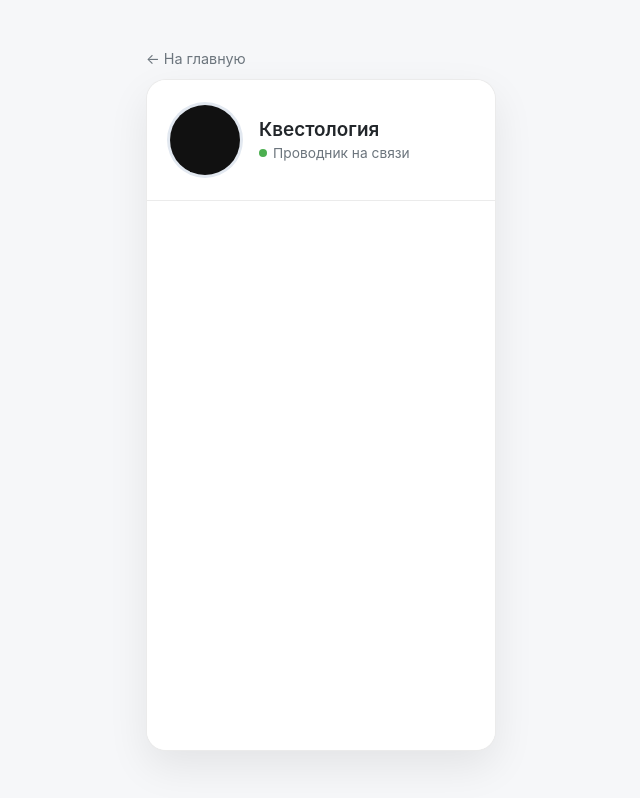
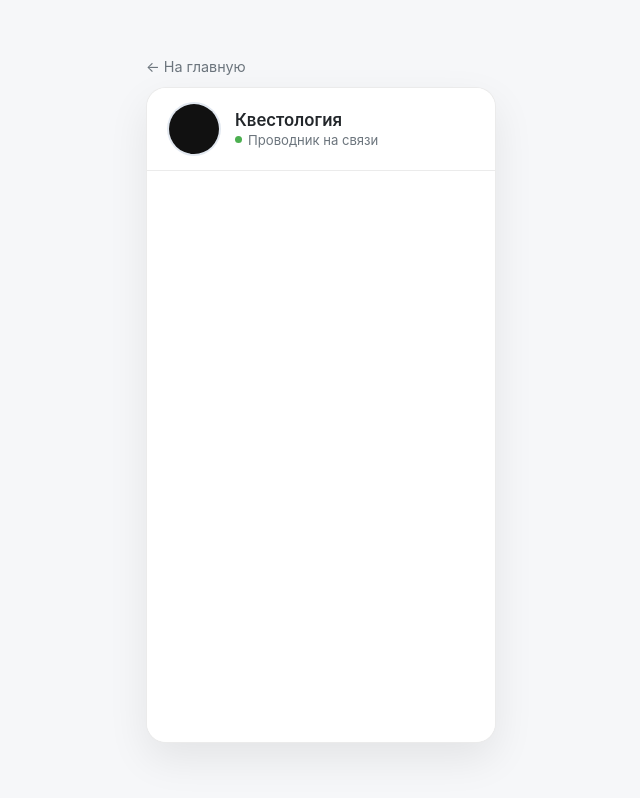
Before and after one commit to e24lena71-ux/kvestologiya, a plain HTML site: page chat.html in a window 1280 px wide. Shown: the whole page, without its empty margins (319-959 px from the left). Drawn offline with Linux system fonts and the light colour scheme; grey boxes are pictures that could not be loaded.

Commit message:
Update chat.html

```diff
--- a/chat.html
+++ b/chat.html
@@ -33,8 +33,8 @@
     }
 
     .top-nav {
-      width: 350px;
-      max-width: 100%;
+      width: 100%;
+      max-width: 350px;
       display: flex;
       justify-content: flex-start;
       margin-bottom: 12px;
@@ -52,11 +52,11 @@
     }
 
     .chat-card {
-      width: 350px;
-      max-width: 100%;
-      height: 84vh;
-      max-height: 740px;
-      min-height: 540px;
+      width: 100%;
+      max-width: 350px;
+      height: 82vh;
+      max-height: 760px;
+      min-height: 520px;
       background: var(--card-bg);
       border-radius: 20px;
       box-shadow: 0 16px 40px rgba(0, 0, 0, 0.08);
@@ -64,36 +64,34 @@
       display: flex;
       flex-direction: column;
       overflow: hidden;
-      position: relative;
     }
 
-    /* Увеличенная белая шапка с аватаром робота */
+    /* Шапка с аватаром робота */
     .robot-header {
       display: flex;
       align-items: center;
-      gap: 16px;
-      padding: 22px 20px;
+      gap: 14px;
+      padding: 14px 20px;
       background: #ffffff;
       border-bottom: 1px solid var(--border-color);
-      position: relative;
-      z-index: 999999;
-      flex-shrink: 0;
+      z-index: 2;
     }
 
     .avatar-ring {
       position: relative;
-      width: 76px;
-      height: 76px;
+      width: 54px;
+      height: 54px;
       border-radius: 50%;
-      padding: 3px;
+      padding: 2px;
       background: #e2e8f0;
       flex-shrink: 0;
       transition: box-shadow 0.3s ease, background 0.3s ease;
     }
 
+    /* Эффект свечения и пульсации, когда бот отвечает */
     .avatar-ring.speaking {
       background: linear-gradient(135deg, #3b6e8c, #68b0ab);
-      box-shadow: 0 0 0 5px rgba(59, 110, 140, 0.2);
+      box-shadow: 0 0 0 4px rgba(59, 110, 140, 0.18);
       animation: pulseRing 1.2s infinite ease-in-out;
     }
 
@@ -118,40 +116,39 @@
     }
 
     .robot-name {
-      font-size: 1.18rem;
+      font-size: 1.05rem;
       font-weight: 600;
       color: var(--text-main);
     }
 
     .robot-status {
-      font-size: 0.86rem;
+      font-size: 0.82rem;
       color: var(--text-muted);
       display: flex;
       align-items: center;
       gap: 6px;
-      margin-top: 4px;
+      margin-top: 2px;
     }
 
     .status-dot {
-      width: 8px;
-      height: 8px;
+      width: 7px;
+      height: 7px;
       border-radius: 50%;
       background-color: #4caf50;
       display: inline-block;
     }
 
-    /* Контейнер чата, подтянутый под шапку */
+    /* Контейнер, куда встраивается чат Aimylogic */
     #kvest-chat-box {
       flex: 1;
       width: 100%;
       height: 100%;
       position: relative;
-      z-index: 1;
       overflow: hidden;
       background: #ffffff;
-      margin-top: -54px;
     }
 
+    /* Растягиваем внутренний виджет на всю площадь карточки */
     #kvest-chat-box > div,
     #kvest-chat-box iframe {
       width: 100% !important;
@@ -201,6 +198,9 @@
               id: 'kvest-chat-box',
               enabled: true
             };
+            val.options.headline = val.options.headline || {};
+            val.options.headline.show = false;
+            val.options.showCloseButton = false;
           }
           savedAttrs = val;
         }
```
